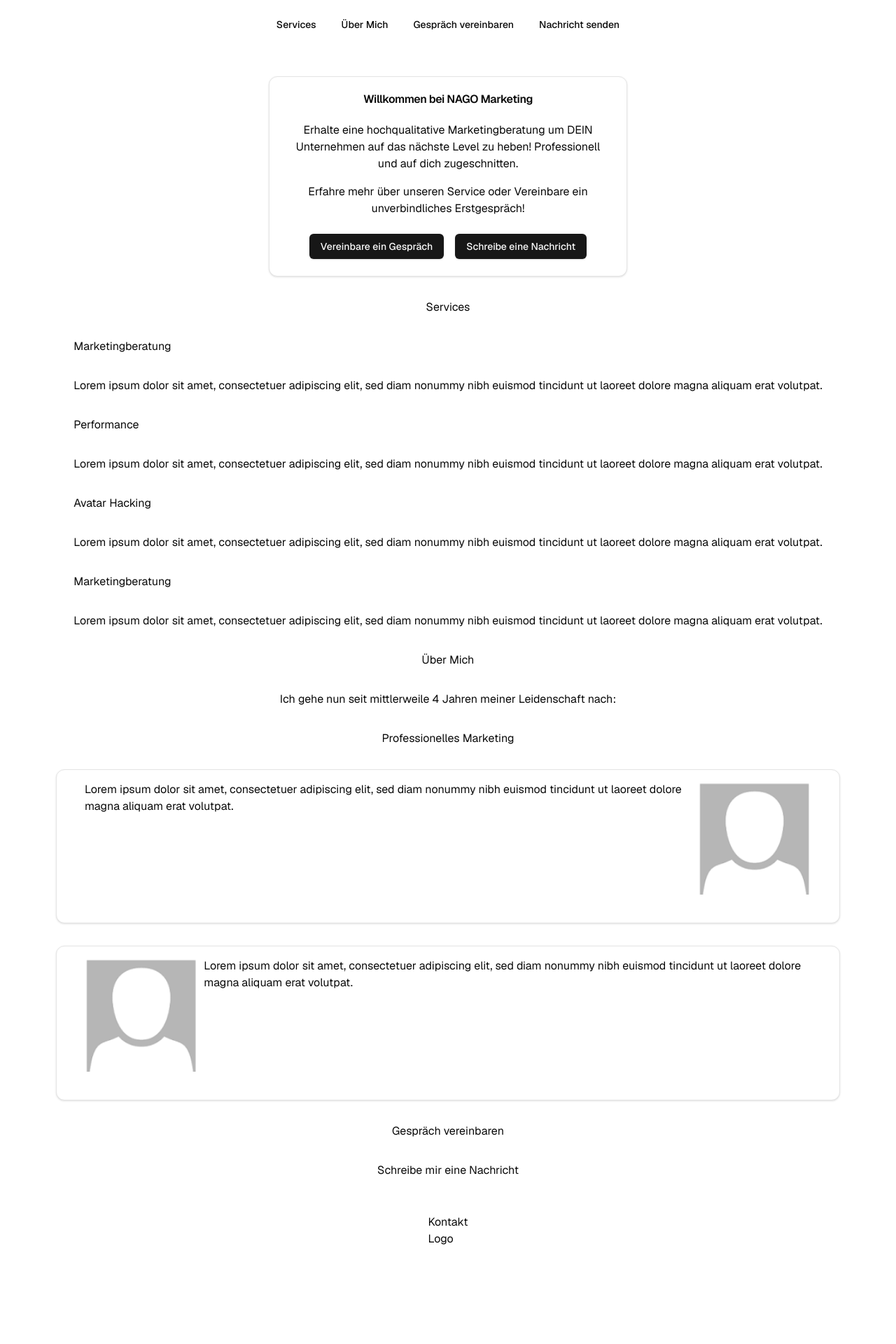
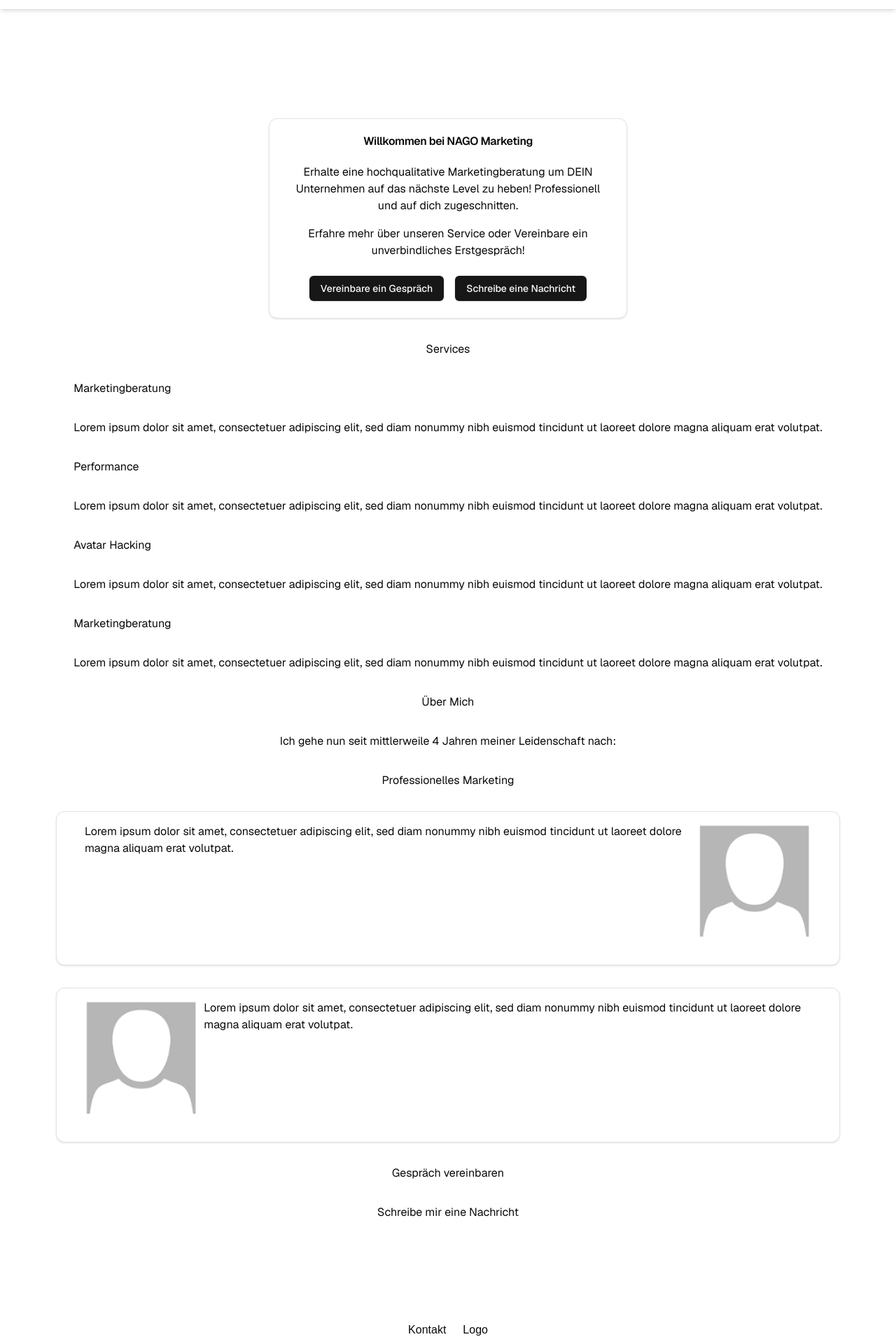
Before and after one commit to NicoGartmann/nago-marketing, a Next.js app: page / in a window 1280 px wide. Shown: the part 55-1975 px from the top of the page at 70% size. Before the commit the page ends 1903 px from the top, so only its background shows below. Built offline with nearby package versions, Linux system fonts and the light colour scheme.

Commit message:
the header is now fixed and centered. the footer is centered.

```diff
--- a/src/app/Footer.tsx
+++ b/src/app/Footer.tsx
@@ -1,6 +1,7 @@
 export default function Footer() {
     return (
-        <div>
+        <footer className="flex justify-center mb-2">
+            <div className="flex gap-6">
                 <div>
                     Kontakt
                 </div>
@@ -8,5 +9,6 @@
                     Logo
                 </div>
             </div>
+        </footer>
     )
 }
--- a/src/app/Header.tsx
+++ b/src/app/Header.tsx
@@ -9,9 +9,10 @@
 
 export default function Header() {
     return (
-        <header>
+        <header className="fixed top-0 left-0 w-full bg-white/90 backdrop-blur-md shadow-md z-50 p-4">
+          <nav className="flex justify-center">
             <NavigationMenu>
-            <NavigationMenuList>
+              <NavigationMenuList className="flex gap-6">
                 <NavigationMenuItem>
                   <Link href="#services" scroll={true} legacyBehavior passHref>
                     <NavigationMenuLink className={navigationMenuTriggerStyle()}>
@@ -42,6 +43,7 @@
                 </NavigationMenuItem>
               </NavigationMenuList>
             </NavigationMenu>
+          </nav>
       </header>
     )
 }
--- a/src/app/page.tsx
+++ b/src/app/page.tsx
@@ -8,16 +8,18 @@
 
 export default function Home() {
   return (
-    <div className="grid grid-rows-[20px_1fr_20px] items-center justify-items-center min-h-screen p-8 pb-20 gap-16 sm:p-20 font-[family-name:var(--font-geist-sans)]">
-      <Header/>
-      <main className="flex flex-col gap-8 row-start-2 items-center sm:items-center">
-        <Welcome/>
-        <Services id="services"/>
-        <Aboutme id="aboutme"/>
-        <Book id="book"/>
-        <Contact id="contact"/>
-      </main>
-      <Footer/>
-    </div>
+    <>
+      <Header />
+      <div className="grid grid-rows-[auto_1fr_auto] items-center justify-items-center min-h-screen p-8 pb-20 gap-16 sm:p-20 font-[family-name:var(--font-geist-sans)]">
+        <main className="flex flex-col gap-8 row-start-2 items-center sm:items-center pt-20">
+          <Welcome />
+          <Services id="services" />
+          <Aboutme id="aboutme" />
+          <Book id="book" />
+          <Contact id="contact" />
+        </main>
+      </div>
+      <Footer />
+    </>
   );
 }
```
Lines whose indentation alone changed are shown as unchanged.
